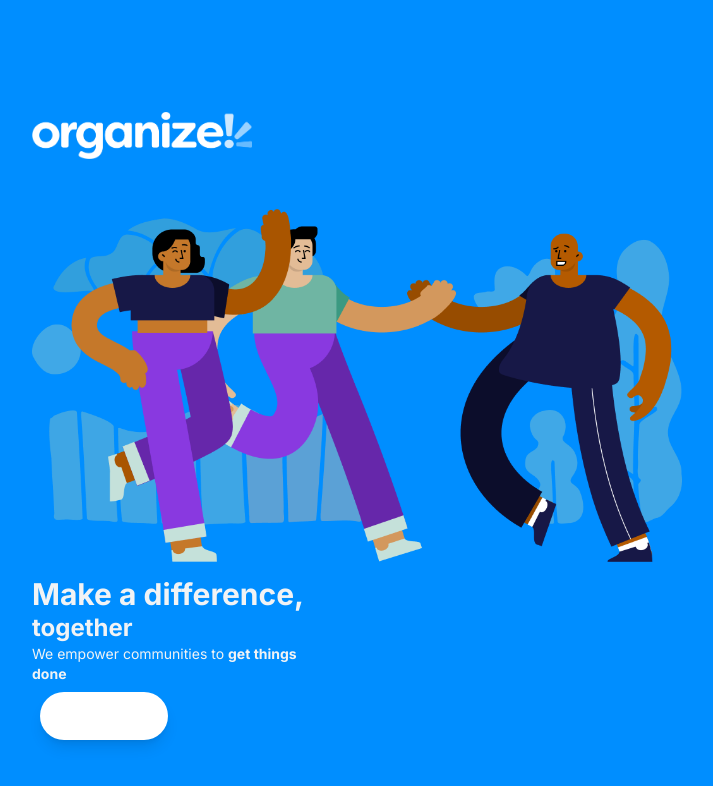
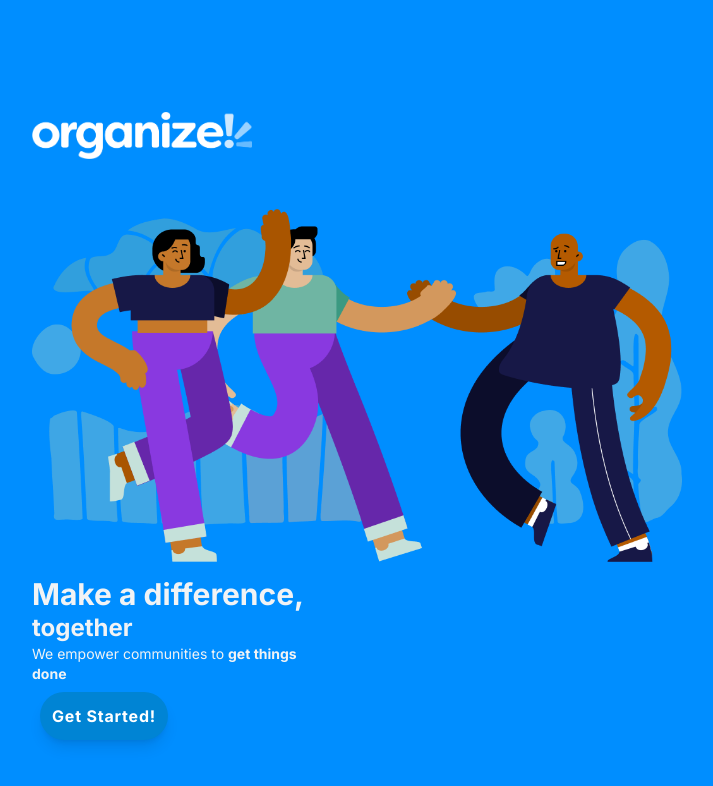
Before and after one commit to shirinmjr/organize-app, a Next.js app: page / in a window 1280 px wide. Shown: the top 786 px of the page, without its empty margins (8-721 px from the left). Built offline with nearby package versions, Linux system fonts and the light colour scheme.

Commit message:
changing the text color on get sturted btn

```diff
--- a/app/(components)/GetStarted.jsx
+++ b/app/(components)/GetStarted.jsx
@@ -30,7 +30,7 @@ const GetStarted = () => {
                         <p>We empower communities to <b>get things done</b></p>
                     </div>
                     <Link href={`/EventPage/New/1`}>
-                        <input type="submit" className="btn bg-white shadow-lg p-3 m-2" value={"Get Started!"} />
+                        <input type="submit" className="btn text-blue 400 shadow-lg p-3 m-2" value={"Get Started!"} />
                     </Link>
                 </div>
             </div>
```
